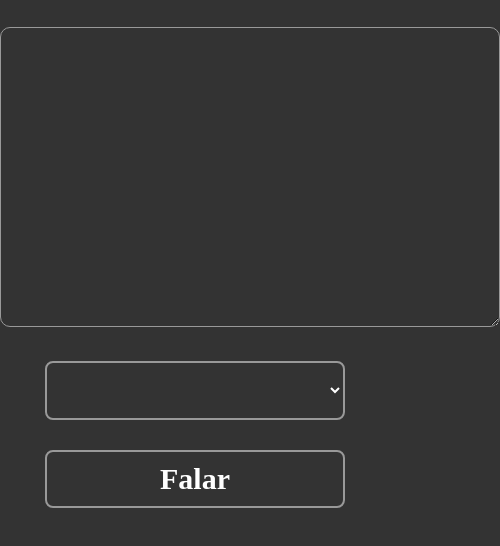
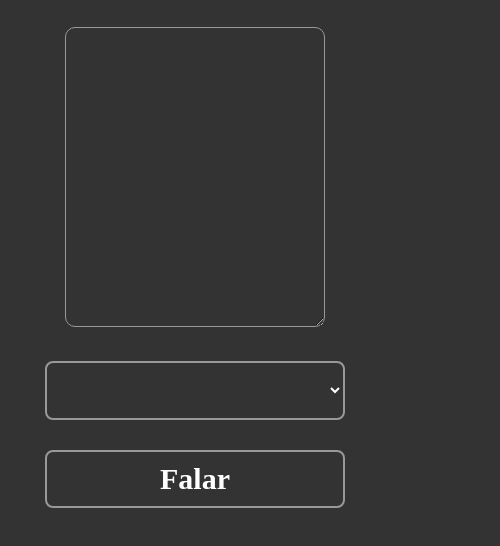
Before and after one commit to Gabriell-Santos/Conversor_Audio, a plain HTML site: page index.html in a window 390 px wide. Shown: the part 228-774 px from the top of the page, 500 px wide, since content can reach past the window. Drawn offline with Linux system fonts and the light colour scheme; a web font is replaced by a local one.

Commit message:
ajustando o leyout da página

```diff
--- a/style.css
+++ b/style.css
@@ -61,3 +61,9 @@ select:disabled,
 button:disabled{
     opacity: .1;
 }
+
+@media (max-width: 500px){
+    #textarea{
+        width: 260px;
+    }
+}
```
